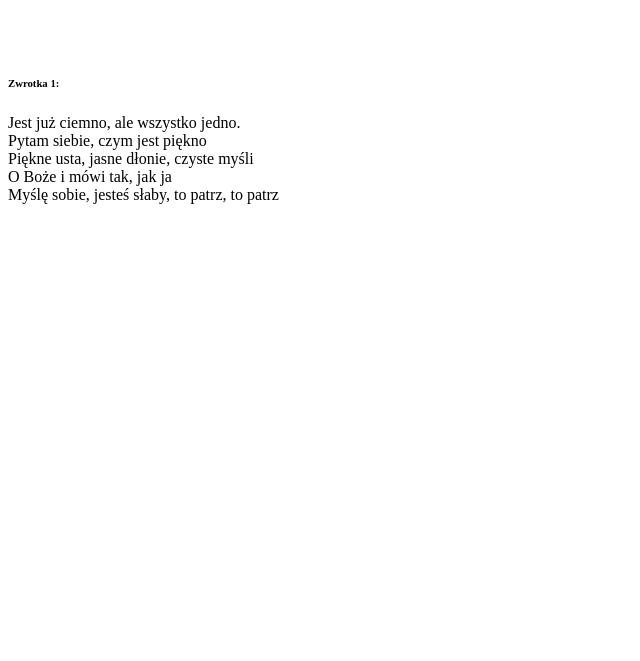
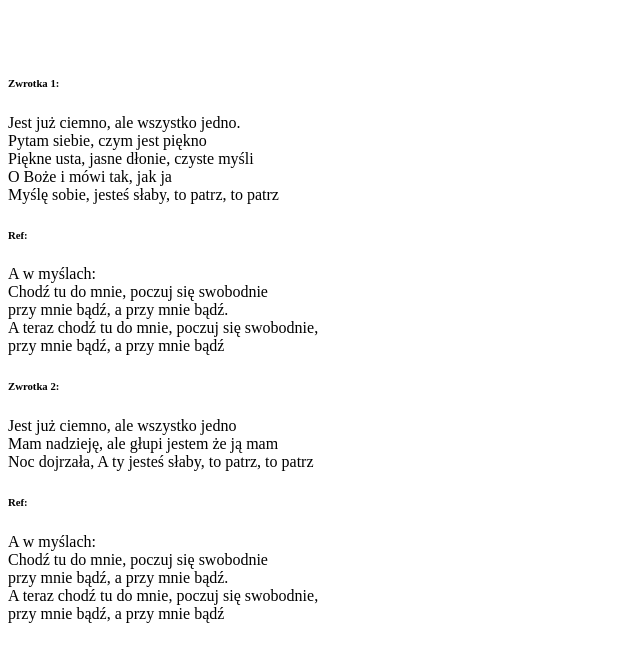
Before and after one commit to emilblef/learning-git-vol2, a plain HTML site: page index.html in a window 1280 px wide. Shown: the part 105-766 px from the top of the page, without its empty margins (0-640 px from the left). Drawn offline with Linux system fonts and the light colour scheme; a web font is replaced by a local one.

Commit message:
Add index.html content

```diff
--- a/index.html
+++ b/index.html
@@ -3,6 +3,8 @@
 	<head>
 		<meta charset="UTF-8">
 		<title>Tekst piosenki Feel</title>
+		<link rel="stylesheet" href="style.css">
+		<link href="https://fonts.googleapis.com/css?family=Gaegu:400,700" rel="stylesheet">
 	</head>
 	<body>
 		<div class="container">
@@ -15,6 +17,22 @@
 			O Boże i mówi tak, jak ja <br>
 			Myślę sobie, jesteś słaby, to patrz, to
 			patrz</p>
+			<h6>Ref:</h6>
+			<p>A w myślach:<br>
+			Chodź tu do mnie, poczuj się swobodnie<br>
+			przy mnie bądź, a przy mnie bądź.<br>
+			A teraz chodź tu do mnie, poczuj się swobodnie,<br>
+			przy mnie bądź, a przy mnie bądź
+			<h6>Zwrotka 2:</h6>
+			<p>Jest już ciemno, ale wszystko jedno<br>
+			Mam nadzieję, ale głupi jestem że ją mam<br>
+			Noc dojrzała, A ty jesteś słaby, to patrz, to patrz</p>
+			<h6>Ref:</h6>
+			<p>A w myślach:<br>
+			Chodź tu do mnie, poczuj się swobodnie<br>
+			przy mnie bądź, a przy mnie bądź.<br>
+			A teraz chodź tu do mnie, poczuj się swobodnie,<br>
+			przy mnie bądź, a przy mnie bądź
 		</div>
 	</body>
 </html>
```
